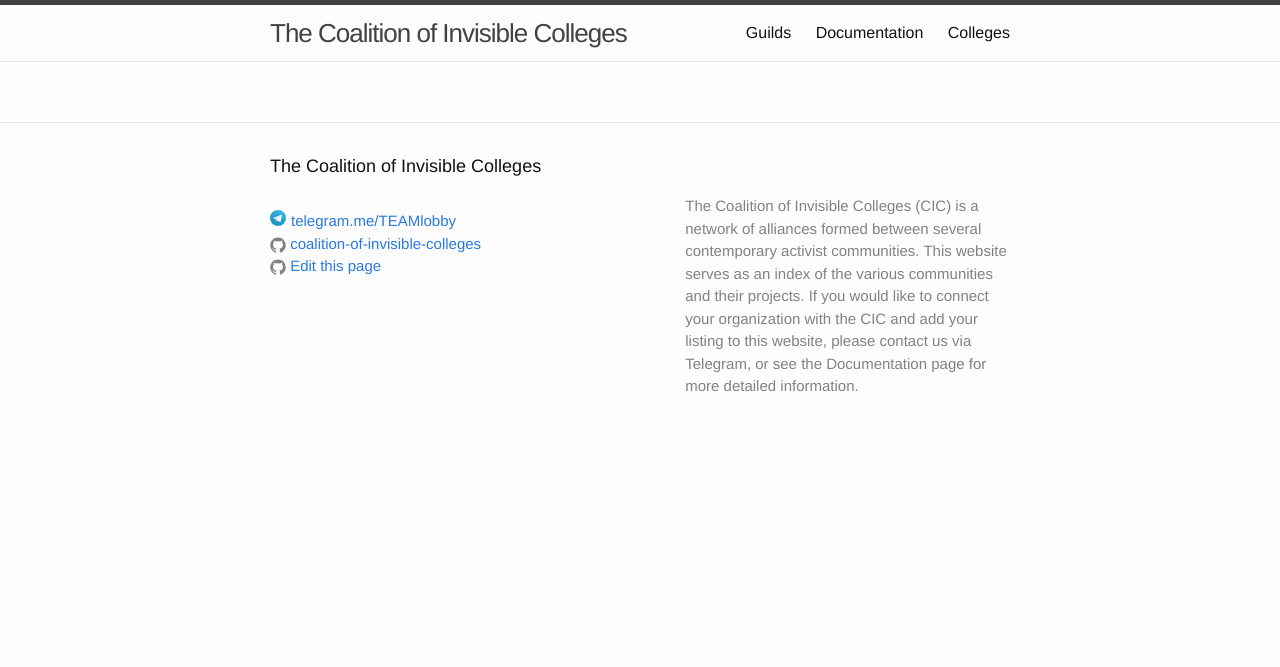
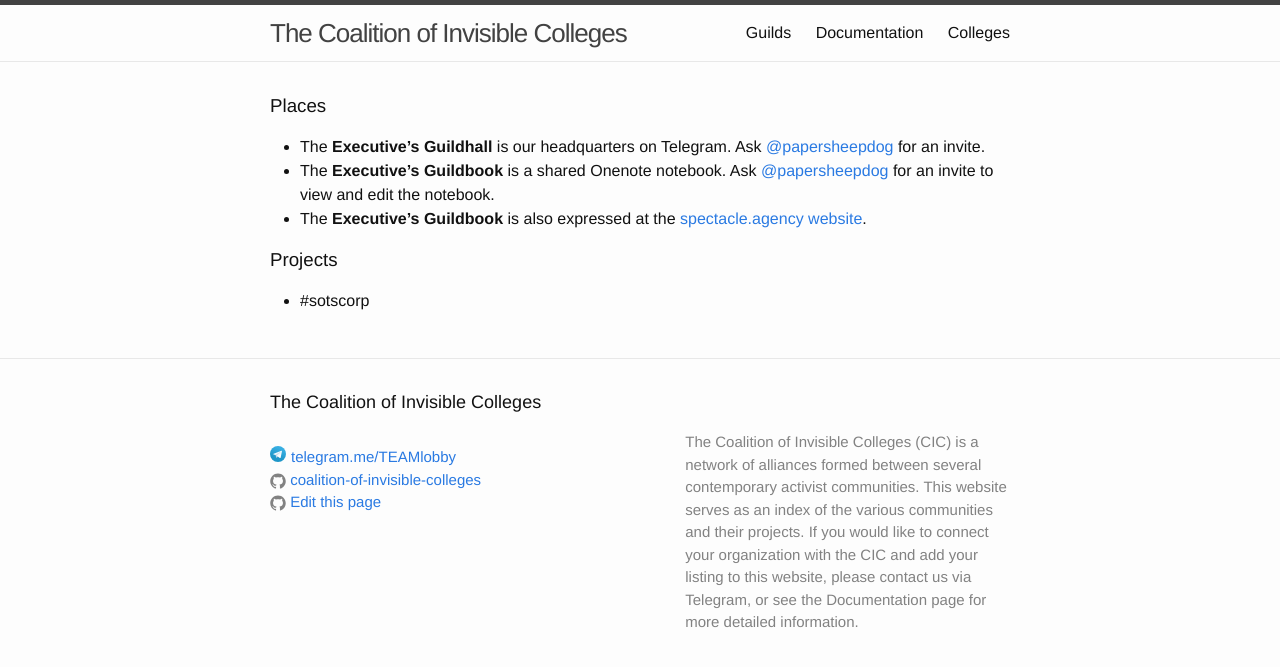
Before and after one commit to coalition-of-invisible-colleges/cic.github.io, a Jekyll site: the page built from colleges/TEAM/team-executives.md, in a window 1280 px wide. Shown: the top 667 px of the page. Built offline with Jekyll 4.4.1, drawn with Linux system fonts in a browser that asks for light colours.

Commit message:
added places and projects

```diff
--- a/colleges/TEAM/team-executives.md
+++ b/colleges/TEAM/team-executives.md
@@ -4,3 +4,13 @@ college: TEAM
 guild: executives
 pointperson: papersheepdog
 ---
+
+### Places
+
+* The **Executive's Guildhall** is our headquarters on Telegram. Ask [@papersheepdog](http://telegram.me/papersheepdog) for an invite.
+* The **Executive's Guildbook** is a shared Onenote notebook. Ask [@papersheepdog](http://telegram.me/papersheepdog) for an invite to view and edit the notebook.
+* The **Executive's Guildbook** is also expressed at the [spectacle.agency website](http://spectacle.agency/pages/view/139/holographers-guildbook-wiki-home).
+
+### Projects
+
+* #sotscorp
```
